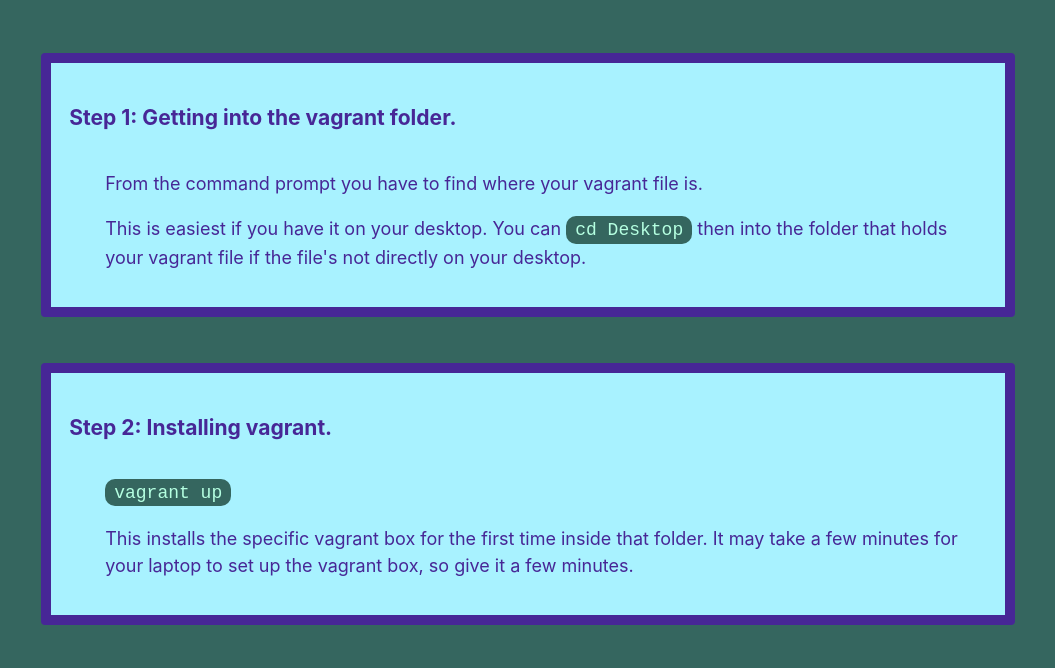
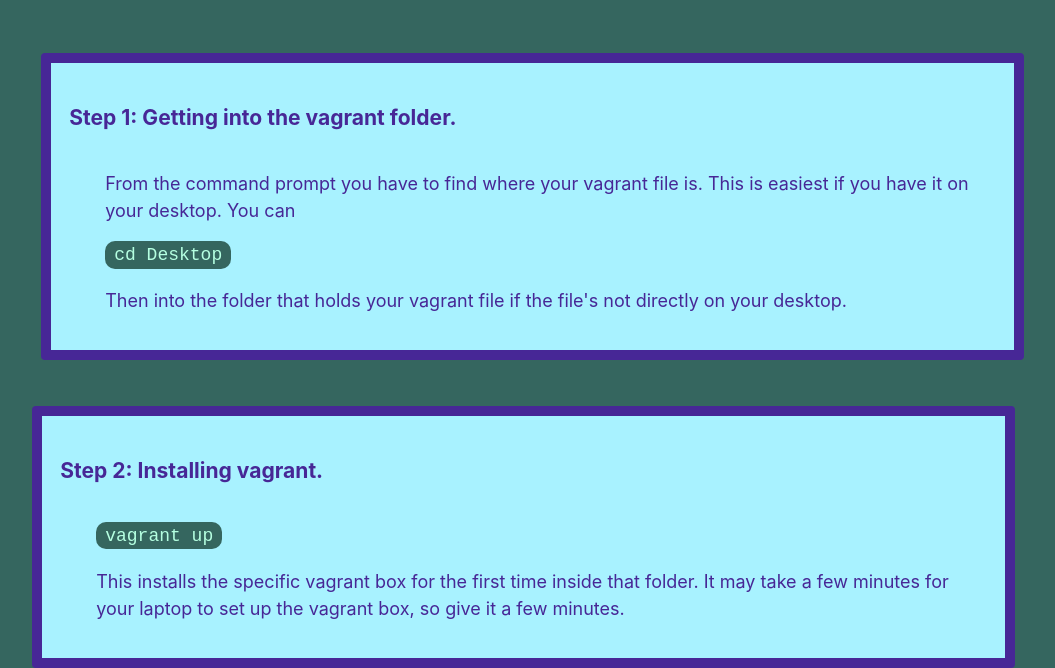
Before and after one commit to PaytanDouglas/blog-post-two, a plain HTML site: page index.html in a window 1280 px wide. Shown: the part 505-1173 px from the top of the page, without its empty margins (112-1167 px from the left). Drawn offline with Linux system fonts and the light colour scheme.

Commit message:
updated content

```diff
--- a/index.html
+++ b/index.html
@@ -30,11 +30,11 @@
       .step:hover>div>pre>code:hover {box-shadow: 2px 2px 5px var(--primary);}
       .grid-container {padding:10px; margin:10px; display: grid; grid-row-gap: 10px; grid-template-columns:1fr; column-width: 50%;}
       .one, .two, .three, .four, .five, .six {color:var(--text);}
-      .one, .three, .five {margin-right: 2em;}
-      .two, .four, .six {margin-left: 2em;}
+      .one, .three, .five {margin-right: .5em;}
+      .two, .four, .six {margin-left: .5em;}
       #cont {margin-top: 2em; margin-left: 2em;}
-      @media (min-width:990px) {.grid-container {grid-template-columns: repeat(2, 1fr);}}
-      @media (min-width:768px) {.grid-container {grid-template-columns: repeat(1, 1fr);} .one, .two, .three, .four, .five, .six {margin:1em;}}
+      @media (max-width:990px) {.grid-container {grid-template-columns: repeat(2, 1fr);}}
+      @media (max-width:768px) {.grid-container {grid-template-columns: repeat(1, 1fr);} .one, .two, .three, .four {margin:1em;}}
     </style>
   </head>
   <body>
@@ -58,8 +58,7 @@
       <div class="one step">
         <h3>Step 1: Getting into the vagrant folder.</h3>
         <div id="cont">
-          <p>From the command prompt you have to find where your vagrant file is.</p>
-          <p>This is easiest if you have it on your desktop. You can <code>cd Desktop</code> then into the folder that holds your vagrant file if the file's not directly on your desktop.</p>
+          <p>From the command prompt you have to find where your vagrant file is. This is easiest if you have it on your desktop. You can <pre><code>cd Desktop</code></pre> Then into the folder that holds your vagrant file if the file's not directly on your desktop.</p>
         </div>
       </div>
 
```
